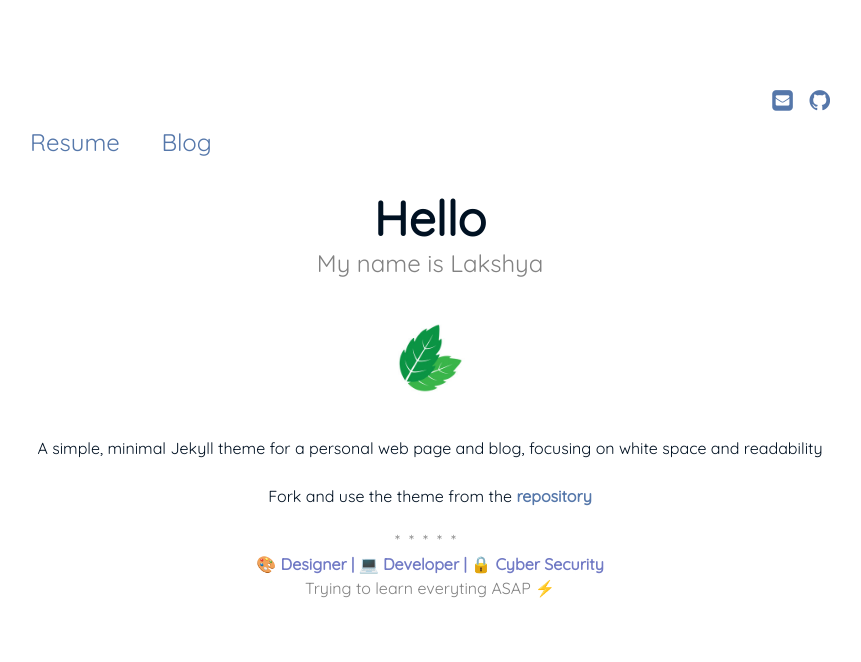
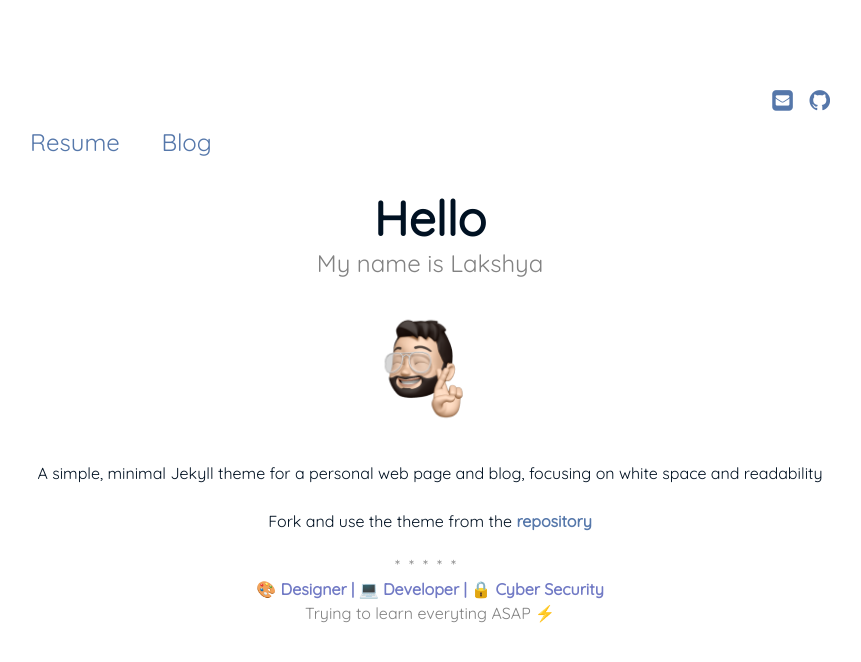
Before and after one commit to lakshyarao22/lakshyarao22.github.io, a Jekyll site: the page built from index.md, in a window 1280 px wide. Shown: the top 662 px of the page, without its empty margins (210-1071 px from the left). Built offline with Jekyll 4.4.1, drawn with Linux system fonts in a browser that asks for light colours.

Commit message:
added icons

```diff
--- a/_includes/externals/styling.html
+++ b/_includes/externals/styling.html
@@ -1,4 +1,4 @@
-<link rel="icon" type="image/jpeg" href="{{ '/assets/img/pudhina.jpg' | prepend: site.baseurl }}"/>
+<link rel="icon" type="image/jpeg" href="{{ '/assets/img/blink.webp' | prepend: site.baseurl }}"/>
 <link rel="stylesheet" href="{{ "/assets/vendor/normalize-css/normalize.css" | prepend: site.baseurl }}">
 <link rel="stylesheet" href="{{ "/assets/css/main.css" | prepend: site.baseurl }}">
 {% if site.styles contains site.highlightstyle %}
--- a/index.md
+++ b/index.md
@@ -6,7 +6,7 @@ sitemap:
   priority: 0.9
 ---
 
-<img src="{{ '/assets/img/pudhina.jpg' | prepend: site.baseurl }}" id="about-img">
+<img src="{{ '/assets/img/peace.webp' | prepend: site.baseurl }}" id="about-img">
 
 <div id="describe-text">
 	<p>A simple, minimal Jekyll theme for a personal web page and blog, focusing on white space and readability</p>
```
Also changed, not shown: assets/img/blink.webp (added), assets/img/peace.webp (added).
